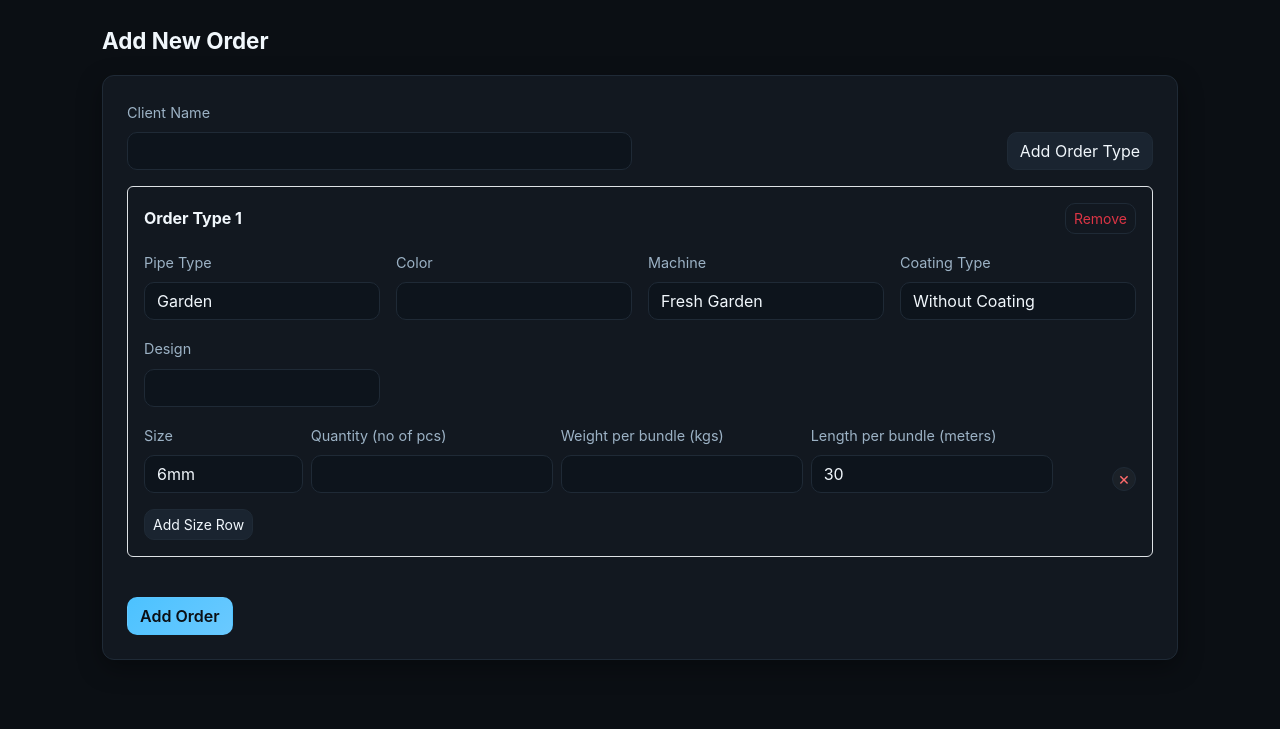
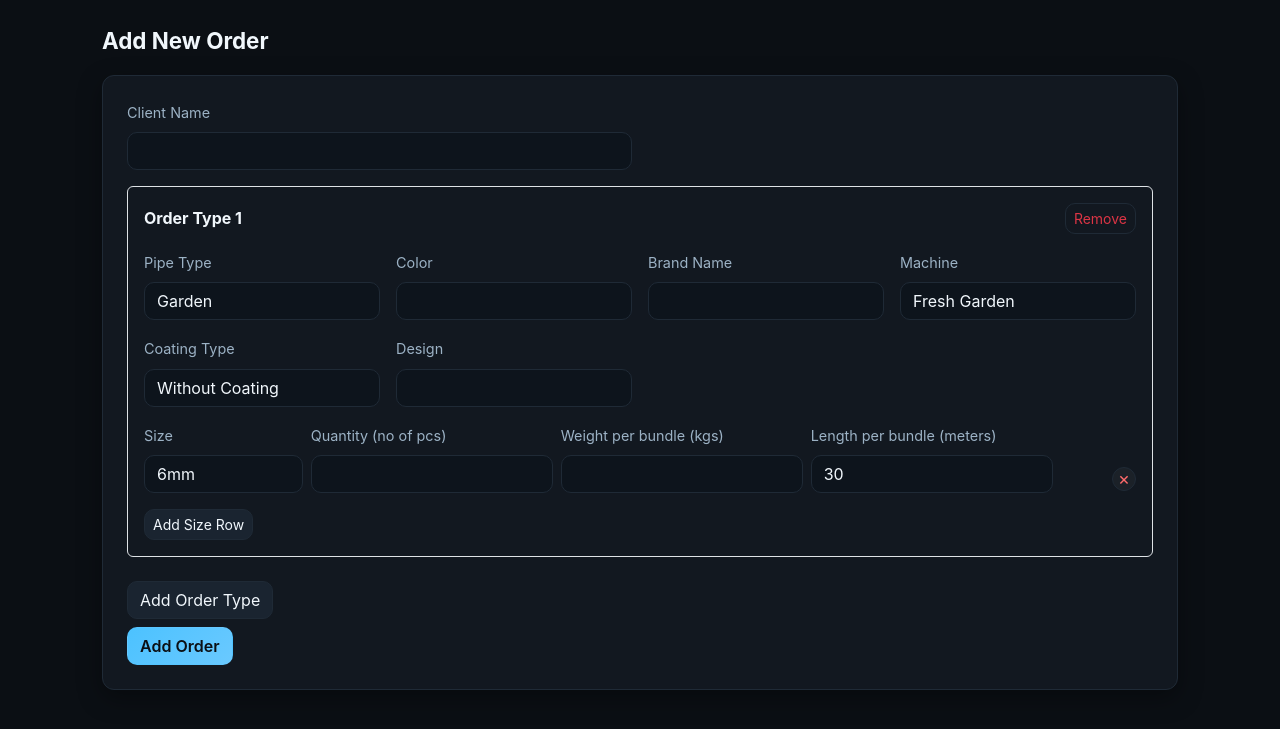
Before and after one commit to divyam29/PVC-Orders, a Flask app: page /add in a window 1280 px wide. Shown: the part 58-787 px from the top of the page. Run offline with Flask 3, Linux system fonts and the light colour scheme; the visitor is signed in with stand-in values (Sample User, id 1); data that the repository does not hold is empty.

Commit message:
UI Updates

```diff
--- a/pvc_app/__init__.py
+++ b/pvc_app/__init__.py
@@ -83,9 +83,10 @@ def _sync_sqlite_schema():
         alterations.append("ALTER TABLE \"order\" ADD COLUMN design VARCHAR(120)")
     if "created_at" not in columns:
         alterations.append("ALTER TABLE \"order\" ADD COLUMN created_at DATETIME")
-
     if "order_line" in existing_tables:
         line_columns = {col["name"] for col in inspector.get_columns("order_line")}
+        if "brand_name" not in line_columns:
+            alterations.append("ALTER TABLE order_line ADD COLUMN brand_name VARCHAR(100) DEFAULT '' NOT NULL")
         if "length" not in line_columns:
             alterations.append("ALTER TABLE order_line ADD COLUMN length VARCHAR(50)")
         if "quantity_pcs" not in line_columns:
--- a/pvc_app/models.py
+++ b/pvc_app/models.py
@@ -42,6 +42,7 @@ class OrderLine(db.Model):
     pipe_type = db.Column(db.String(40), nullable=False, default="garden")
     machine_type = db.Column(db.String(40), nullable=False, index=True)
     color = db.Column(db.String(50), nullable=False)
+    brand_name = db.Column(db.String(100), nullable=False, default="")
     length = db.Column(db.String(50), nullable=True)
     coating_type = db.Column(db.String(50), nullable=True, index=True)
     design = db.Column(db.String(120), nullable=True, index=True)
--- a/pvc_app/templates/add_order.html
+++ b/pvc_app/templates/add_order.html
@@ -13,13 +13,13 @@
           {% endfor %}
         </datalist>
       </div>
-      <div class="col-md-6 d-flex align-items-end justify-content-end">
-        <button type="button" class="btn btn-secondary" id="addOrderTypeBtn">Add Order Type</button>
-      </div>
     </div>
     <input type="hidden" name="line_count" id="lineCount" value="0">
     <div id="orderTypeRows"></div>
-    <button type="submit" class="btn btn-primary mt-3">Add Order</button>
+    <div class="d-flex flex-column align-items-start gap-2 mt-3">
+      <button type="button" class="btn btn-secondary" id="addOrderTypeBtn">Add Order Type</button>
+      <button type="submit" class="btn btn-primary">Add Order</button>
+    </div>
   </form>
 </div>
 
@@ -40,6 +40,10 @@
       <div class="col-md-3">
         <label class="form-label">Color</label>
         <input type="text" class="form-control color-field" name="color_0" required>
+      </div>
+      <div class="col-md-3">
+        <label class="form-label">Brand Name</label>
+        <input type="text" class="form-control brand-name-field" name="brand_name_0">
       </div>
       <div class="col-md-3 garden-only">
         <label class="form-label">Machine</label>
@@ -125,6 +129,7 @@
       row.querySelector(".order-index").textContent = i + 1;
       row.querySelector(".pipe-type").name = `pipe_type_${i}`;
       row.querySelector(".color-field").name = `color_${i}`;
+      row.querySelector(".brand-name-field").name = `brand_name_${i}`;
       row.querySelector(".machine-type").name = `machine_type_${i}`;
       row.querySelector(".coating-type").name = `coating_type_${i}`;
       row.querySelector(".design-field").name = `design_${i}`;
@@ -174,6 +179,7 @@
     if (prefill) {
       row.querySelector(".pipe-type").value = prefill.pipe_type || "garden";
       row.querySelector(".color-field").value = prefill.color || "";
+      row.querySelector(".brand-name-field").value = prefill.brand_name || "";
       row.querySelector(".machine-type").value = prefill.machine_type || "fresh_garden";
       row.querySelector(".coating-type").value = prefill.coating_type || "Without Coating";
       row.querySelector(".design-field").value = prefill.design || "";
--- a/pvc_app/templates/dashboard.html
+++ b/pvc_app/templates/dashboard.html
@@ -50,6 +50,7 @@
                   <th>Pipe Type</th>
                   <th>Machine</th>
                   <th>Color</th>
+                  <th>Brand</th>
                   <th>Coating</th>
                   <th>Design</th>
                   <th>Size</th>
@@ -66,6 +67,7 @@
                   <td>{{ line.pipe_type }}</td>
                   <td>{{ line.machine_type }}</td>
                   <td>{{ line.color }}</td>
+                  <td>{{ line.brand_name or '-' }}</td>
                   <td>{{ line.coating_type or '-' }}</td>
                   <td class="order-detail-design">{{ line.design or '-' }}</td>
                   <td>{{ line.size_inches }}</td>
--- a/pvc_app/templates/orders.html
+++ b/pvc_app/templates/orders.html
@@ -53,6 +53,7 @@
                             <th>Pipe Type</th>
                             <th>Machine</th>
                             <th>Color</th>
+                            <th>Brand</th>
                             <th>Coating</th>
                             <th>Design</th>
                             <th>Size</th>
@@ -69,6 +70,7 @@
                             <td>{{ line.pipe_type }}</td>
                             <td>{{ line.machine_type }}</td>
                             <td>{{ line.color }}</td>
+                            <td>{{ line.brand_name or '-' }}</td>
                             <td>{{ line.coating_type or '-' }}</td>
                             <td class="order-detail-design">{{ line.design or '-' }}</td>
                             <td>{{ line.size_inches }}</td>
@@ -144,6 +146,7 @@
                         <th>Pipe Type</th>
                         <th>Machine</th>
                         <th>Color</th>
+                        <th>Brand</th>
                         <th>Coating</th>
                         <th>Design</th>
                         <th>Size</th>
@@ -160,6 +163,7 @@
                         <td>{{ line.pipe_type }}</td>
                         <td>{{ line.machine_type }}</td>
                         <td>{{ line.color }}</td>
+                        <td>{{ line.brand_name or '-' }}</td>
                         <td>{{ line.coating_type or '-' }}</td>
                         <td class="order-detail-design">{{ line.design or '-' }}</td>
                         <td>{{ line.size_inches }}</td>
--- a/pvc_app/views.py
+++ b/pvc_app/views.py
@@ -72,6 +72,7 @@ def _parse_lines(form):
         if not pipe_type:
             continue
         color = (form.get(f"color_{idx}") or "").strip()
+        brand_name = (form.get(f"brand_name_{idx}") or "").strip()
         machine_type = (form.get(f"machine_type_{idx}") or "").strip() or "fresh_garden"
         coating_type = (form.get(f"coating_type_{idx}") or "").strip() or "Without Coating"
         design = (form.get(f"design_{idx}") or "").strip() or None
@@ -91,6 +92,7 @@ def _parse_lines(form):
                 "pipe_type": pipe_type,
                 "machine_type": effective_machine,
                 "color": color,
+                "brand_name": brand_name,
                 "length": length,
                 "coating_type": coating_type,
                 "design": design,
@@ -110,10 +112,11 @@ def _order_lines_payload(order: Order):
     groups = {}
     for idx, line in enumerate(order.lines):
         group = groups.setdefault(
-            (line.pipe_type, line.color, line.machine_type, line.coating_type or "", line.design or ""),
+            (line.pipe_type, line.color, getattr(line, "brand_name", "") or "", line.machine_type, line.coating_type or "", line.design or ""),
             {
                 "pipe_type": line.pipe_type,
                 "color": line.color,
+                "brand_name": getattr(line, "brand_name", "") or "",
                 "machine_type": line.machine_type,
                 "coating_type": line.coating_type or "Without Coating",
                 "design": line.design or "",
@@ -240,7 +243,7 @@ def view_orders():
         wanted = completed_filter == "true"
         orders = [o for o in orders if bool(o.completed) == wanted]
     if field and value not in (None, ""):
-        string_fields = {"client_name", "machine_type", "color", "coating_type", "design", "size_inches"}
+        string_fields = {"client_name", "machine_type", "color", "brand_name", "coating_type", "design", "size_inches"}
         if field in string_fields:
             orders = [o for o in orders if value.lower() in str(getattr(o, field, "")).lower()]
         elif field == "completed" and value.lower() in ("true", "false"):
@@ -280,6 +283,7 @@ def view_orders():
         ("quantity_kgs", "Quantity (kgs)"),
         ("machine_type", "Machine"),
         ("color", "Color"),
+        ("brand_name", "Brand"),
         ("coating_type", "Coating Type"),
         ("design", "Design"),
         ("size_inches", "Size"),
@@ -288,6 +292,7 @@ def view_orders():
     any_fields = [
         ("client_name", "Client"),
         ("machine_type", "Machine"),
+        ("brand_name", "Brand"),
         ("color", "Color"),
         ("coating_type", "Coating Type"),
         ("design", "Design"),
```
Also changed, not shown: pvc_app/templates/edit_order.html (+7 -1 lines), pvc_app/templates/grouped_lines.html (+6 -2 lines), tests/test_brand.py (added, +37 -0 lines).
